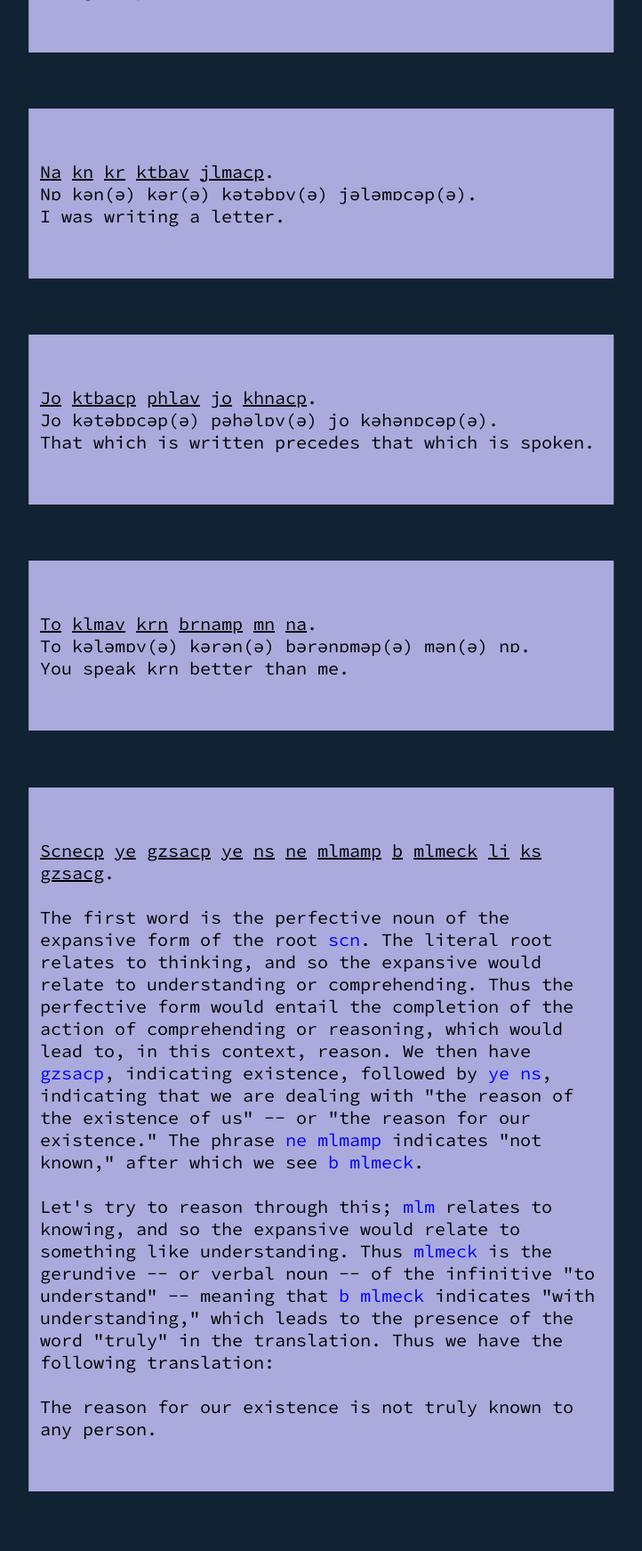
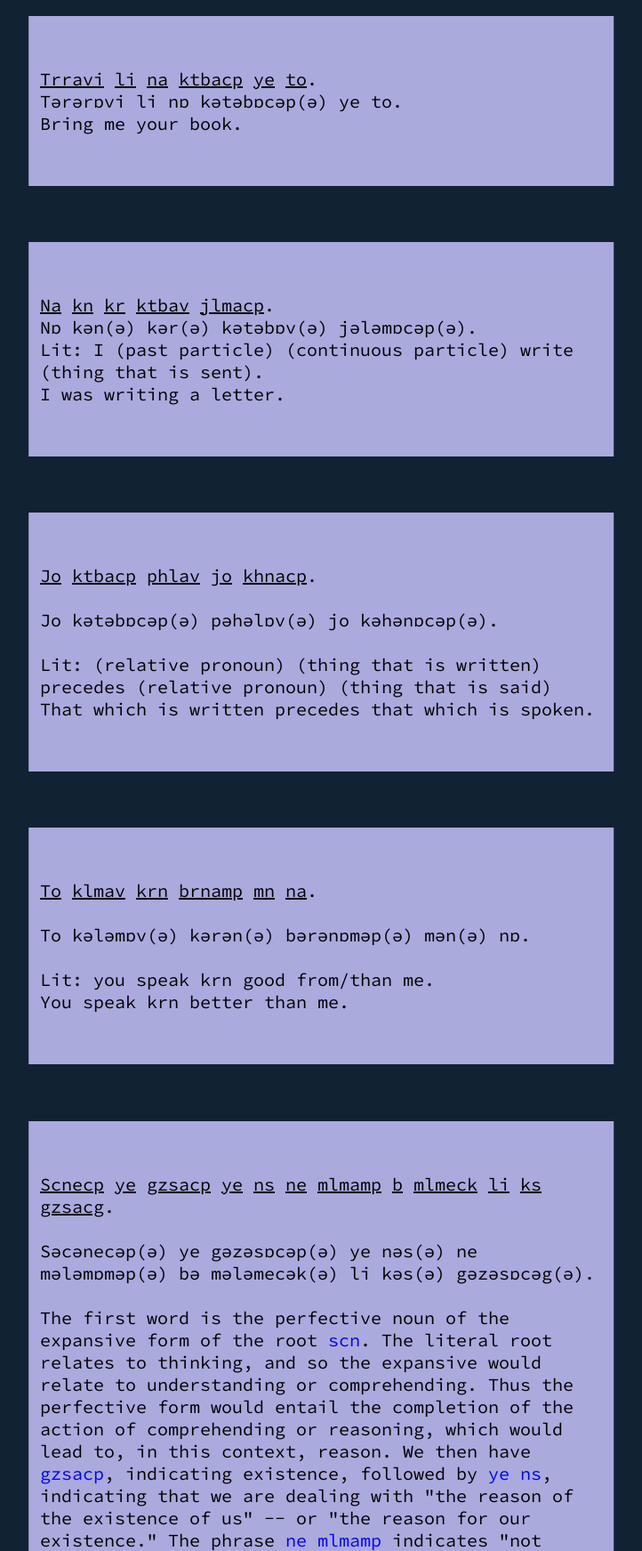
Before and after one commit to gsingh-0-0-1/krnlang, a Flask app: page /examples in a window 1280 px wide. Shown: the part 1085-2828 px from the top of the page at 89% size, without its empty margins (279-1001 px from the left). Before the commit the page ends 2761 px from the top, so only its background shows below. Run offline with Flask 3, Linux system fonts and the light colour scheme; some web fonts are replaced.

Commit message:
update dictionary and examples

```diff
--- a/langdata/hardset.json
+++ b/langdata/hardset.json
@@ -66,6 +66,10 @@
 		"rel" : "continuous particle, compare to English '-ing'",
 		"der" : "from Hindustani करना / کرنا"
 	},
+	"fr" : {
+		"rel" : "future particle, compare to English 'will'",
+		"der" : ""
+	},
 
 	"yek" : {
 		"rel" : "one",
--- a/langdata/main.json
+++ b/langdata/main.json
@@ -61,15 +61,19 @@
 	},
 	"prm" : {
 		"rel" : "loving",
-		"der" : "from Hindustani प्रेम"
+		"der" : "from Hindustani प्रेम / پریم"
 	},
 	"prn" : {
 		"rel" : "reading",
-		"der" : "from Hindustani पढ़ना"
+		"der" : "from Hindustani पढ़ना / پڈھنا"
+	},
+	"rht" : {
+		"rel" : "resting",
+		"der" : "from Hindustani राहत / راہت"
 	},
 	"scn" : {
 		"rel" : "thinking, pondering",
-		"der" : "from Hindustani सोचना"
+		"der" : "from Hindustani सोचना / سوچنا"
 	},
 	"trr" : {
 		"rel" : "bringing",
@@ -81,6 +85,6 @@
 	},
 	"znd" : {
 		"rel" : "living",
-		"der" : "from Hindustani ज़िन्दा, Farsi زنده"
+		"der" : "from Hindustani ज़िन्दा / زندگی, Farsi زنده"
 	}
 }
--- a/templates/examples.html
+++ b/templates/examples.html
@@ -104,7 +104,11 @@
 		<div class="example">
 			<div class="sentence_krn">Na kr klmav (li) to</div>
 
+			<br>
+
 			<div class="phon_krn">Nɒ kər kələmacəv(ə) (li) to.</div>
+
+			<br>
 
 			<div class="sentence_eng">I am talking to you.</div>
 		</div>
@@ -118,7 +122,11 @@
 		<div class="example">
 			<div class="sentence_krn">Na kr khnav khnacp ye na</div>
 
+			<br>
+
 			<div class="phon_krn">Nɒ kər(ə) kəhənav(ə) kəhənacəp(ə) ye nɒ.</div>
+
+			<br>
 
 			<div class="sentence_eng">I am eating my food.</div>
 		</div>
@@ -132,7 +140,11 @@
 		<div class="example">
 			<div class="sentence_krn">Na kn nzrav dknacp</div>
 
+			<br>
+
 			<div class="phon_krn">Nɒ kən(ə) nəzərav(ə) dəkənɒcəp(ə).</div>
+
+			<br>
 
 			<div class="sentence_eng">I have seen the movie.</div>
 		</div>
@@ -162,7 +174,13 @@
 
 			<div class="phon_krn">Nɒ kən(ə) kər(ə) kətəbɒv(ə) jələmɒcəp(ə).</div>
 
-			<div class="sentence_eng">I was writing a letter.</div>
+			<div class="sentence_eng">
+				Lit: I (past particle) (continuous particle) write (thing that is sent).
+
+				<br>
+
+				I was writing a letter.
+			</div>
 		</div>
 
 		<br><br>
@@ -174,9 +192,19 @@
 		<div class="example">
 			<div class="sentence_krn">Jo ktbacp phlav jo khnacp</div>
 
+			<br>
+
 			<div class="phon_krn">Jo kətəbɒcəp(ə) pəhəlɒv(ə) jo kəhənɒcəp(ə).</div>
 
-			<div class="sentence_eng">That which is written precedes that which is spoken.</div>
+			<br>
+
+			<div class="sentence_eng">
+				Lit: (relative pronoun) (thing that is written) precedes (relative pronoun) (thing that is said)
+
+				<br>
+
+				That which is written precedes that which is spoken.
+			</div>
 		</div>
 
 		<br><br>
@@ -188,9 +216,19 @@
 		<div class="example">
 			<div class="sentence_krn">To klmav krn brnamp mn na</div>
 
+			<br>
+
 			<div class="phon_krn">To kələmɒv(ə) kərən(ə) bərənɒməp(ə) mən(ə) nɒ.</div>
 
-			<div class="sentence_eng">You speak krn better than me.</div>
+			<br>
+
+			<div class="sentence_eng">
+				Lit: you speak krn good from/than me.
+
+				<br>
+
+				You speak krn better than me.
+			</div>
 		</div>
 
 		<br><br>
@@ -204,18 +242,22 @@
 
 			<br>
 
-			<div class="sentence_exp">
+			<div class="phon_krn">Səcənecəp(ə) ye gəzəsɒcəp(ə) ye nəs(ə) ne mələmɒməp(ə) bə mələmecək(ə) li kəs(ə) gəzəsɒcəg(ə).</div>
+
+			<br>
+
+			<div class="sentence_eng">
 				The first word is the perfective noun of the expansive form of the root <span class="krn_word">scn</span>. The literal root relates to thinking, and so the expansive would relate to understanding or comprehending. Thus the perfective form would entail the completion of the action of comprehending or reasoning, which would lead to, in this context, reason. We then have <span class="krn_word">gzsacp</span>, indicating existence, followed by <span class="krn_word">ye ns</span>, indicating that we are dealing with "the reason of the existence of us" -- or "the reason for our existence." The phrase <span class="krn_word">ne mlmamp</span> indicates "not known," after which we see <span class="krn_word">b mlmeck</span>.
 
 				<br><br>
 
 				Let's try to reason through this; <span class="krn_word">mlm</span> relates to knowing, and so the expansive would relate to something like understanding. Thus <span class="krn_word">mlmeck</span> is the gerundive -- or verbal noun -- of the infinitive "to understand" -- meaning that <span class="krn_word">b mlmeck</span> indicates "with understanding," which leads to the presence of the word "truly" in the translation. Thus we have the following translation:
 
+				<br><br>
+
+				The reason for our existence is not truly known to any person.
+
 			</div>
-
-			<br>
-
-			<div class="sentence_eng">The reason for our existence is not truly known to any person.</div>
 		</div>
 
 		<br><br>
```
